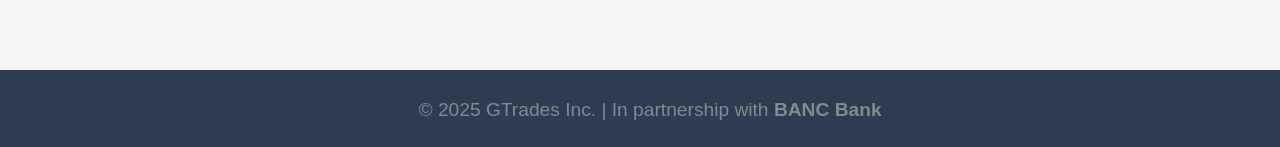
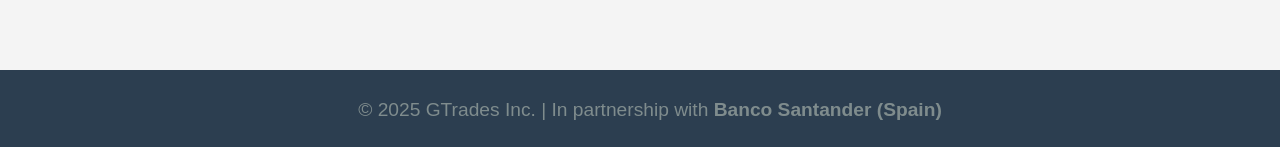
Before and after one commit to Kierl-J/redu-kierl-webapp, a website: page gcash.html in a window 1280 px wide. Shown: the part 650-797 px from the top of the page. Drawn offline with Linux system fonts and the light colour scheme; no server answers.

Commit message:
Final question

```diff
--- a/gcash.html
+++ b/gcash.html
@@ -15,11 +15,10 @@
         <input id="gcashNumberInput" class="gcash-number-input" type="text" placeholder="Enter your Gcash Number" required />
         <button class="quest-btn" onclick="saveGcashNumber()">Save Gcash Number</button>
         <p id="statusMessage"></p> <!-- Feedback message -->
+
+
     </div>
 
-    <footer>
-        <p>© 2025 GTrades Inc. | In partnership with <strong>BANC Bank</strong></p>
-    </footer>
 
     <script type="module">
         import { initializeApp } from "https://www.gstatic.com/firebasejs/10.11.0/firebase-app.js";
@@ -86,5 +85,8 @@
             }
         });
     </script>
+        <footer>
+            <p>© 2025 GTrades Inc. | In partnership with <strong>Banco Santander (Spain)</strong></p>
+        </footer>
 </body>
 </html>
```
Also changed, not shown: index.html (+3 -4 lines), register.html (+4 -3 lines).
